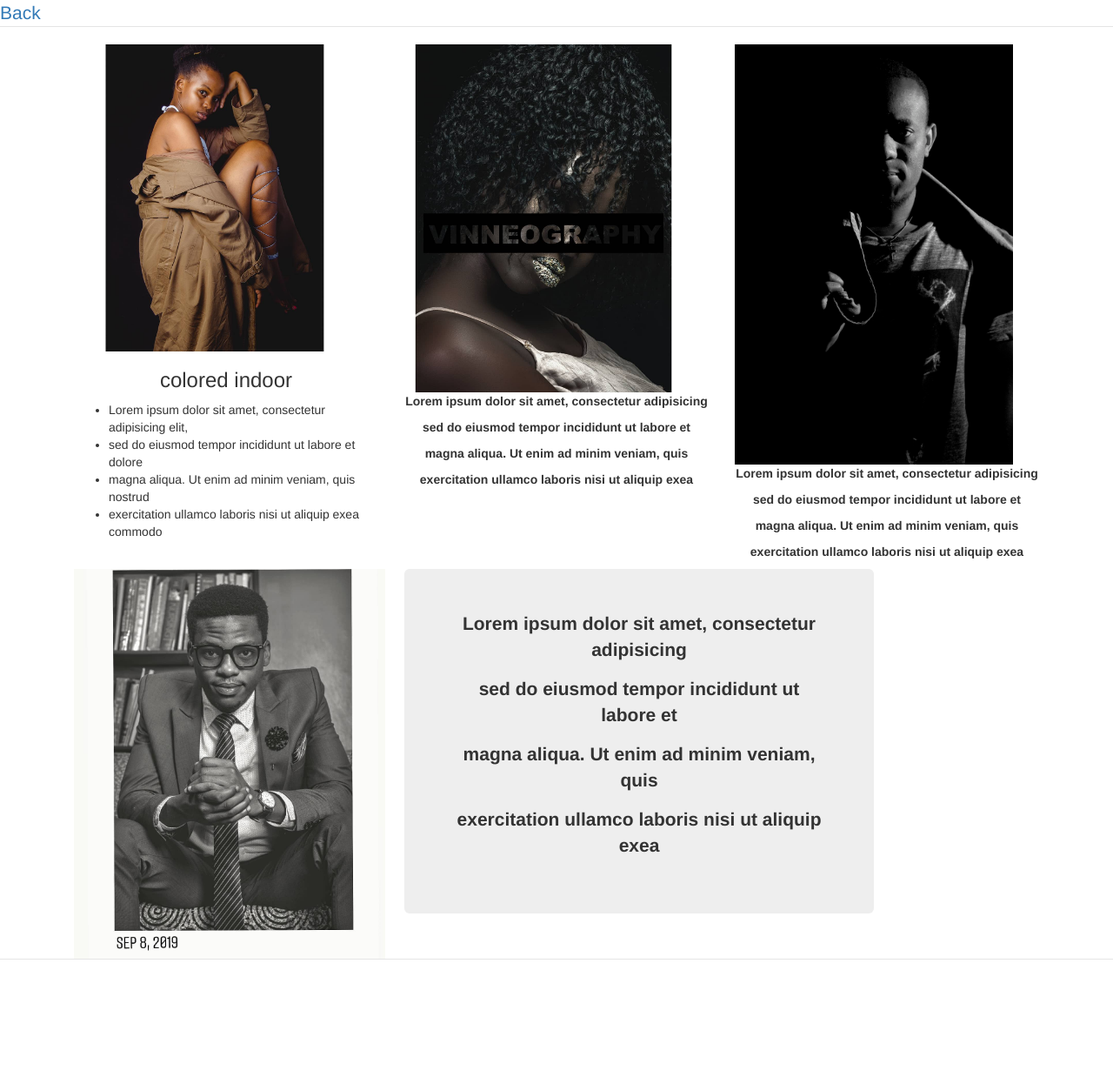
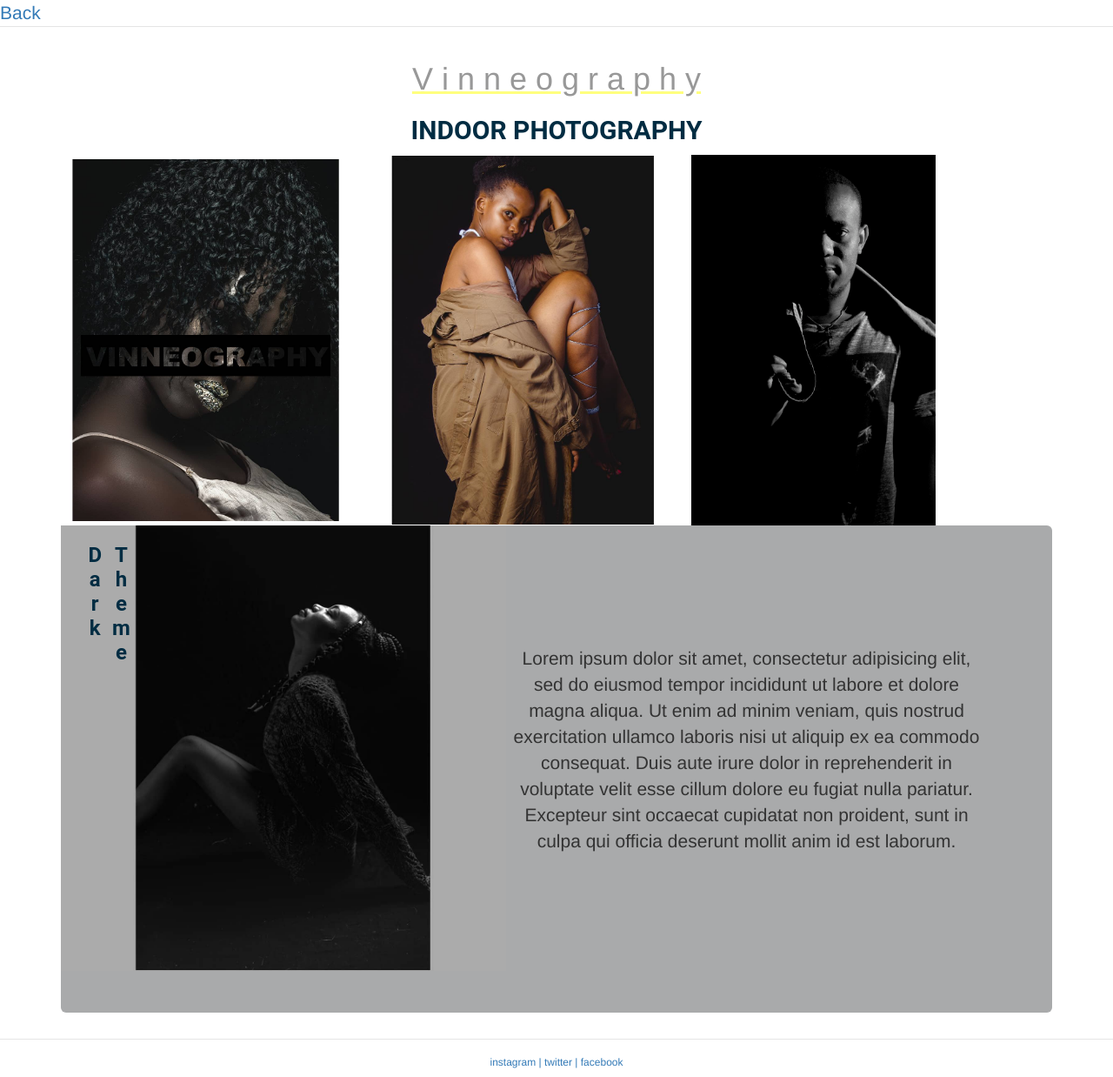
Before and after one commit to stevey52/projectVin, a Django app: page /indoor/ in a window 1280 px wide. Shown: the whole page at 87% size. Before the commit the page ends 1103 px from the top, so only its background shows below. Run offline with Django 3.2, Linux system fonts and the light colour scheme; some libraries are stand-ins or nearby versions.

Commit message:
new indoor

```diff
--- a/static/css/indoor.css
+++ b/static/css/indoor.css
@@ -1,13 +1,32 @@
-#it{
-  position: relative;
-  text-align: center;
-}
 
 p{
   text-align: center;
+  padding-top: 90px;
 }
 
-.col-lg-4 img:hover{
-  width: 50vw;
+#himself{
+  padding: 0px;
+}
 
+h1{
+  opacity: 0.5;
+  text-decoration: underline;
+  text-decoration-color: yellow;
 }
+
+h2{
+font-family: "Roboto";
+font-weight: 700;
+line-height: 1.26;
+color: #002c42;
+}
+
+h3{
+  writing-mode: vertical-rl;
+  text-orientation: upright;
+  position: absolute;
+  font-family: "Roboto";
+  font-weight: 700;
+  line-height: 1.26;
+  color: #002c42;
+}
--- a/templates/indoor.html
+++ b/templates/indoor.html
@@ -17,58 +17,47 @@
       <a href="{% url "home"%}">Back</a>
     </legend>
 
-    <div class="container">
-            <div class="col-lg-4 col-xs-6">
-            <img src="{% static "images/trice3___-.jpg"%}" alt="" style="width:25vw;">
-            <h3 id="it">colored indoor</h3>
-            <ul>
-              <li>Lorem ipsum dolor sit amet, consectetur adipisicing elit,</li>
-              <li>sed do eiusmod tempor incididunt ut labore et dolore</li>
-              <li>magna aliqua. Ut enim ad minim veniam, quis nostrud </li>
-              <li>exercitation ullamco laboris nisi ut aliquip exea commodo</li>
-            </ul>
-            </div>
 
 
-        <div class="col-lg-4 col-xs-6">
-            <img src="{% static "images/model_MakeUp2___-.jpg"%}" alt="" style="width:25vw;">
-            <p><strong>Lorem ipsum dolor sit amet, consectetur adipisicing</strong></p>
-            <p><strong>sed do eiusmod tempor incididunt ut labore et</strong></p>
-            <p><strong>magna aliqua. Ut enim ad minim veniam, quis</strong></p>
-            <p><strong>exercitation ullamco laboris nisi ut aliquip exea</strong></p>
+    <div class="container ">
+      <h1 align="center">V i n n e o g r a p h y</h1>
+      <h2 align="center">INDOOR PHOTOGRAPHY</h2>
+
+
+  <img src="{% static "images/model_MakeUp2___-.jpg"%}" alt="" style="width:26vw;">
+
+  <img src="{% static "images/trice3___-.jpg"%}" alt="" style="width:30vw;">
+
+
+    <img src="{% static "images/IMG_0121.JPG"%}" alt="" style="width:22vw;">
+    <h3>Theme Dark </h3>
+    <img id="himself" src="{% static "images/bwNelysa__-.jpg"%}" alt="" style="width:40vw; float:left;">
+
+
+      <div class="jumbotron" style="background:#a9aaab;">
+        <div class="container">
+        <p> Lorem ipsum dolor sit amet, consectetur adipisicing elit,
+           sed do eiusmod tempor incididunt ut labore et dolore magna
+           aliqua. Ut enim ad minim veniam, quis nostrud exercitation
+           ullamco laboris nisi ut aliquip ex ea commodo consequat.
+           Duis aute irure dolor in reprehenderit in voluptate velit
+           esse cillum dolore eu fugiat nulla pariatur. Excepteur sint
+           occaecat cupidatat non proident, sunt in culpa qui officia
+           deserunt mollit anim id est laborum.</p>
         </div>
 
-        <div class="col-lg-4 col-xs-6">
-            <img src="{% static "images/IMG_0121.JPG"%}" alt="" style="width:25vw;">
-            <p><strong>Lorem ipsum dolor sit amet, consectetur adipisicing</strong></p>
-            <p><strong>sed do eiusmod tempor incididunt ut labore et</strong></p>
-            <p><strong>magna aliqua. Ut enim ad minim veniam, quis</strong></p>
-            <p><strong>exercitation ullamco laboris nisi ut aliquip exea</strong></p>
-
-        </div>
-        <p></p>
-        <p></p>
-        <div class="col-lg-4 col-xs-6">
-            <img src="{% static "images/bwBabuu__-.jpg"%}" alt="" style="width:28vw;">
-        </div>
-
-        <div class="col-lg-6 col-xs-6">
-        <div class="jumbotron">
-          <p><strong>Lorem ipsum dolor sit amet, consectetur adipisicing</strong></p>
-          <p><strong>sed do eiusmod tempor incididunt ut labore et</strong></p>
-          <p><strong>magna aliqua. Ut enim ad minim veniam, quis</strong></p>
-          <p><strong>exercitation ullamco laboris nisi ut aliquip exea</strong></p>
-        </div>
-
-        </div>
+      </div>
 
 
-
-    </div>
-
-
-
+</div>
 
 <legend></legend>
+<div id="belowSocial_Links" align="center">
+  <h4 style="font-size:12px;">
+    <a href="https://www.instagram.com/vinneography/">instagram  |  </a>
+    <a href="https://twitter.com/VinnyPallingo">twitter  |  </a>
+    <a href="https://www.facebook.com/Vinneography">facebook</a>
+  </h4>
+  </div>
   </body>
 </html>
```
Also changed, not shown: static/images/Koshka_Mashka_4_540x.webp (deleted), static/images/black.jpg (added), static/images/mabuya.png (deleted).
